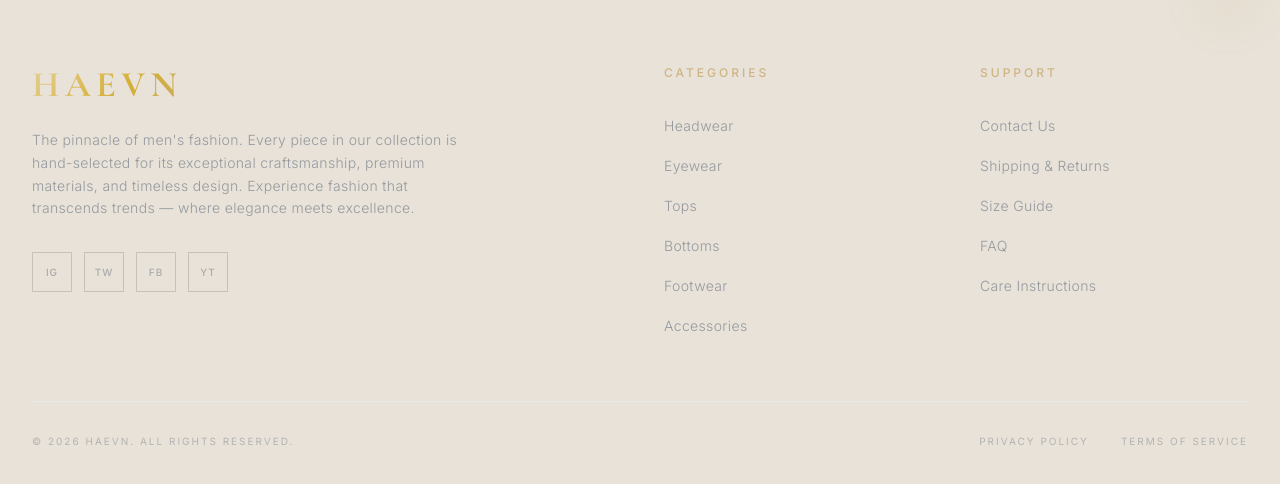
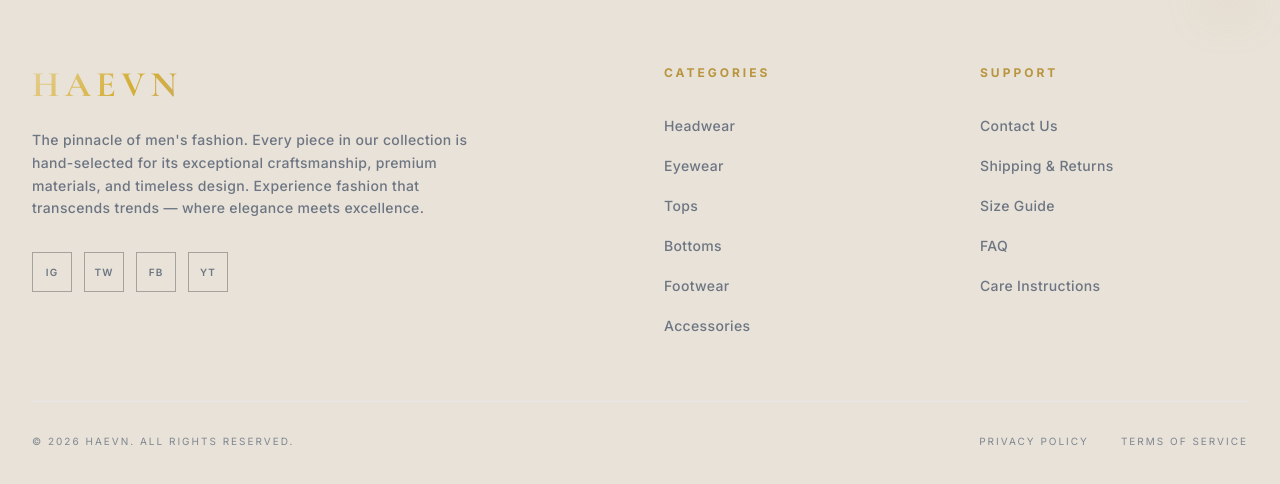
Before and after one commit to 99gaurav7-max/haevn, a React (Vite) app in the folder client/: page /shop/Accessories in a window 1280 px wide. Shown: the part 778-1262 px from the top of the page. Built offline with nearby package versions, Linux system fonts and the light colour scheme; no server answers; a web font is replaced by a local one.

Commit message:
feat: royal navy glow on HAEVN logo, increase footer/newsletter text contrast

```diff
--- a/client/src/components/Footer.jsx
+++ b/client/src/components/Footer.jsx
@@ -12,15 +12,15 @@ export default function Footer() {
         <div className="grid grid-cols-1 md:grid-cols-2 lg:grid-cols-4 gap-12">
           <div className="lg:col-span-2">
             <span className="text-4xl font-serif font-bold gold-gradient-text tracking-[0.15em]">HAEVN</span>
-            <p className="mt-6 text-royal-blue-500/40 text-sm leading-relaxed max-w-md font-light tracking-wide">
+            <p className="mt-6 text-royal-blue-500/60 text-sm leading-relaxed max-w-md font-medium tracking-wide">
               The pinnacle of men's fashion. Every piece in our collection is hand-selected for its
               exceptional craftsmanship, premium materials, and timeless design. Experience fashion
               that transcends trends — where elegance meets excellence.
             </p>
             <div className="mt-8 flex space-x-3">
               {['IG', 'TW', 'FB', 'YT'].map((s) => (
-                <a key={s} href={socialLinks[s]} target="_blank" rel="noopener noreferrer"
-                  className="w-10 h-10 flex items-center justify-center border border-navy-500/15 text-royal-blue-500/30 text-[10px] hover:border-gold-500/50 hover:text-gold-500 transition-all duration-500 uppercase tracking-widest font-medium"
+                  <a key={s} href={socialLinks[s]} target="_blank" rel="noopener noreferrer"
+                  className="w-10 h-10 flex items-center justify-center border border-navy-500/30 text-royal-blue-500/60 text-[10px] hover:border-gold-500/50 hover:text-gold-500 transition-all duration-500 uppercase tracking-widest font-semibold"
                   aria-label={`Follow us on ${s}`}>
                   {s}
                 </a>
@@ -29,11 +29,11 @@ export default function Footer() {
           </div>
 
           <div>
-            <h4 className="text-xs uppercase tracking-[0.25em] text-gold-500/80 font-medium mb-8">Categories</h4>
+            <h4 className="text-xs uppercase tracking-[0.25em] text-gold-600 font-bold mb-8">Categories</h4>
             <ul className="space-y-4">
               {['Headwear', 'Eyewear', 'Tops', 'Bottoms', 'Footwear', 'Accessories'].map((cat) => (
                 <li key={cat}>
-                  <Link to={`/shop/${cat}`} className="text-royal-blue-500/40 hover:text-gold-500 text-sm transition-colors duration-300 font-light tracking-wide">
+                  <Link to={`/shop/${cat}`} className="text-royal-blue-500/60 hover:text-gold-500 text-sm transition-colors duration-300 font-medium tracking-wide">
                     {cat}
                   </Link>
                 </li>
@@ -42,11 +42,11 @@ export default function Footer() {
           </div>
 
           <div>
-            <h4 className="text-xs uppercase tracking-[0.25em] text-gold-500/80 font-medium mb-8">Support</h4>
+            <h4 className="text-xs uppercase tracking-[0.25em] text-gold-600 font-bold mb-8">Support</h4>
             <ul className="space-y-4">
               {['Contact Us', 'Shipping & Returns', 'Size Guide', 'FAQ', 'Care Instructions'].map((label) => (
                 <li key={label}>
-                  <Link to={`/${label.toLowerCase().replace(/ & /g, '-').replace(/\s+/g, '-')}`} className="text-royal-blue-500/40 hover:text-gold-500 text-sm transition-colors duration-300 font-light tracking-wide">{label}</Link>
+                  <Link to={`/${label.toLowerCase().replace(/ & /g, '-').replace(/\s+/g, '-')}`} className="text-royal-blue-500/60 hover:text-gold-500 text-sm transition-colors duration-300 font-medium tracking-wide">{label}</Link>
                 </li>
               ))}
             </ul>
@@ -54,10 +54,10 @@ export default function Footer() {
         </div>
 
         <div className="mt-16 pt-8 border-t border-navy-500/8 flex flex-col md:flex-row items-center justify-between gap-4">
-          <p className="text-royal-blue-500/25 text-[10px] uppercase tracking-[0.2em]">&copy; {new Date().getFullYear()} HAEVN. All rights reserved.</p>
+          <p className="text-royal-blue-500/50 text-[10px] uppercase tracking-[0.2em]">&copy; {new Date().getFullYear()} HAEVN. All rights reserved.</p>
           <div className="flex space-x-8">
-            <Link to="/privacy" className="text-royal-blue-500/25 text-[10px] uppercase tracking-[0.2em] hover:text-royal-blue-500/50 transition-colors">Privacy Policy</Link>
-            <Link to="/terms" className="text-royal-blue-500/25 text-[10px] uppercase tracking-[0.2em] hover:text-royal-blue-500/50 transition-colors">Terms of Service</Link>
+            <Link to="/privacy" className="text-royal-blue-500/50 text-[10px] uppercase tracking-[0.2em] hover:text-royal-blue-500/80 transition-colors">Privacy Policy</Link>
+            <Link to="/terms" className="text-royal-blue-500/50 text-[10px] uppercase tracking-[0.2em] hover:text-royal-blue-500/80 transition-colors">Terms of Service</Link>
           </div>
         </div>
       </div>
--- a/client/src/components/Navbar.jsx
+++ b/client/src/components/Navbar.jsx
@@ -110,7 +110,7 @@ export default function Navbar() {
             </div>
 
             <Link to="/" className="flex items-center space-x-2 group">
-              <span className="text-3xl font-serif font-bold gold-gradient-text tracking-[0.15em] animate-text-glow-pulse">HAEVN</span>
+              <span className="text-3xl font-serif font-bold gold-gradient-text tracking-[0.15em]" style={{textShadow:'0 0 15px rgba(13,13,26,0.6), 0 0 35px rgba(13,13,26,0.3), 0 0 60px rgba(201,169,110,0.2)'}}>HAEVN</span>
             </Link>
 
             <div className="flex items-center space-x-1 sm:space-x-3">
--- a/client/src/pages/Home.jsx
+++ b/client/src/pages/Home.jsx
@@ -387,10 +387,10 @@ export default function Home() {
             whileInView={{ opacity: 1, y: 0 }}
             viewport={{ once: true }}
           >
-            <p className="text-gold-500/70 text-xs uppercase tracking-[0.35em] mb-4 font-medium">Stay Connected</p>
+            <p className="text-gold-600 text-xs uppercase tracking-[0.35em] mb-4 font-bold">Stay Connected</p>
             <h2 className="section-title">Join the Inner Circle</h2>
             <div className="crown-divider" />
-            <p className="text-royal-blue-500/40 mt-6 mb-10 text-sm font-light tracking-wide max-w-md mx-auto">
+            <p className="text-royal-blue-500/70 mt-6 mb-10 text-sm font-medium tracking-wide max-w-md mx-auto">
               Be the first to know about exclusive drops, private sales, and curated style guides.
             </p>
             <form onSubmit={(e) => {
```
